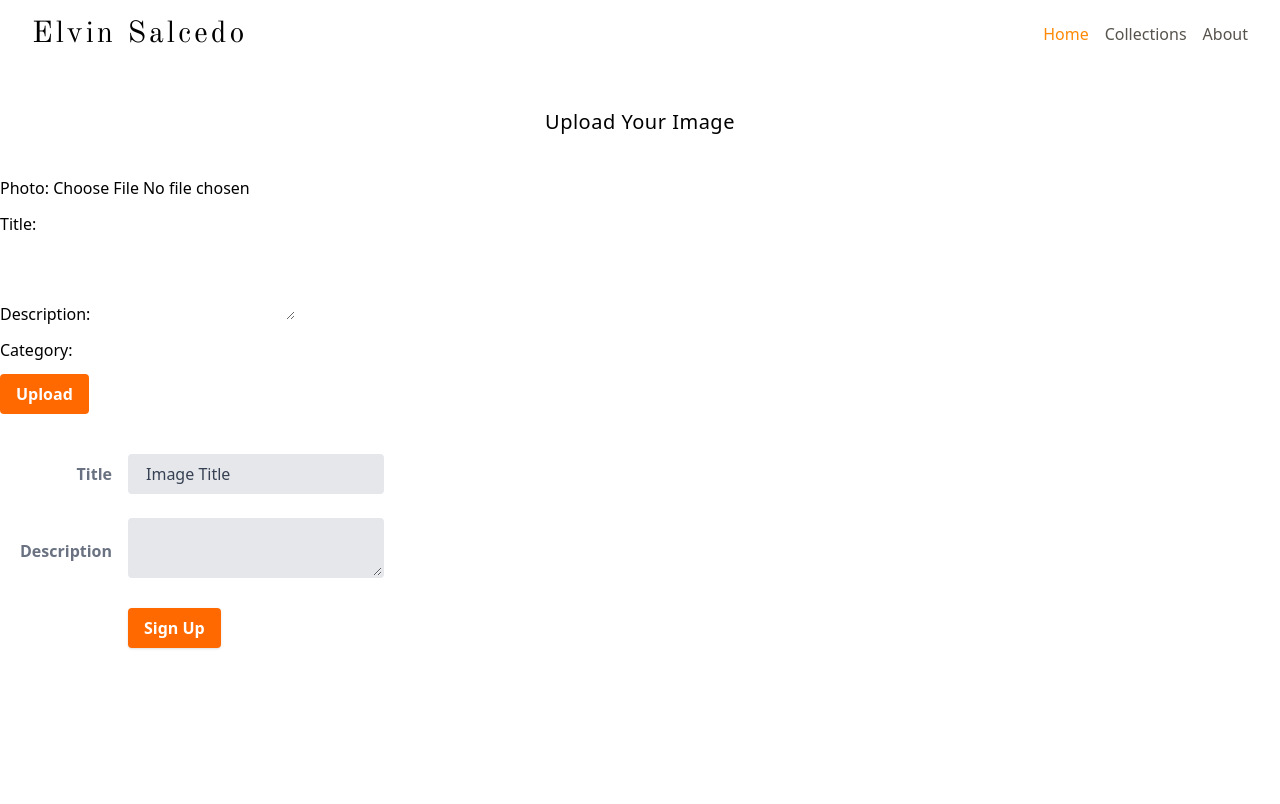
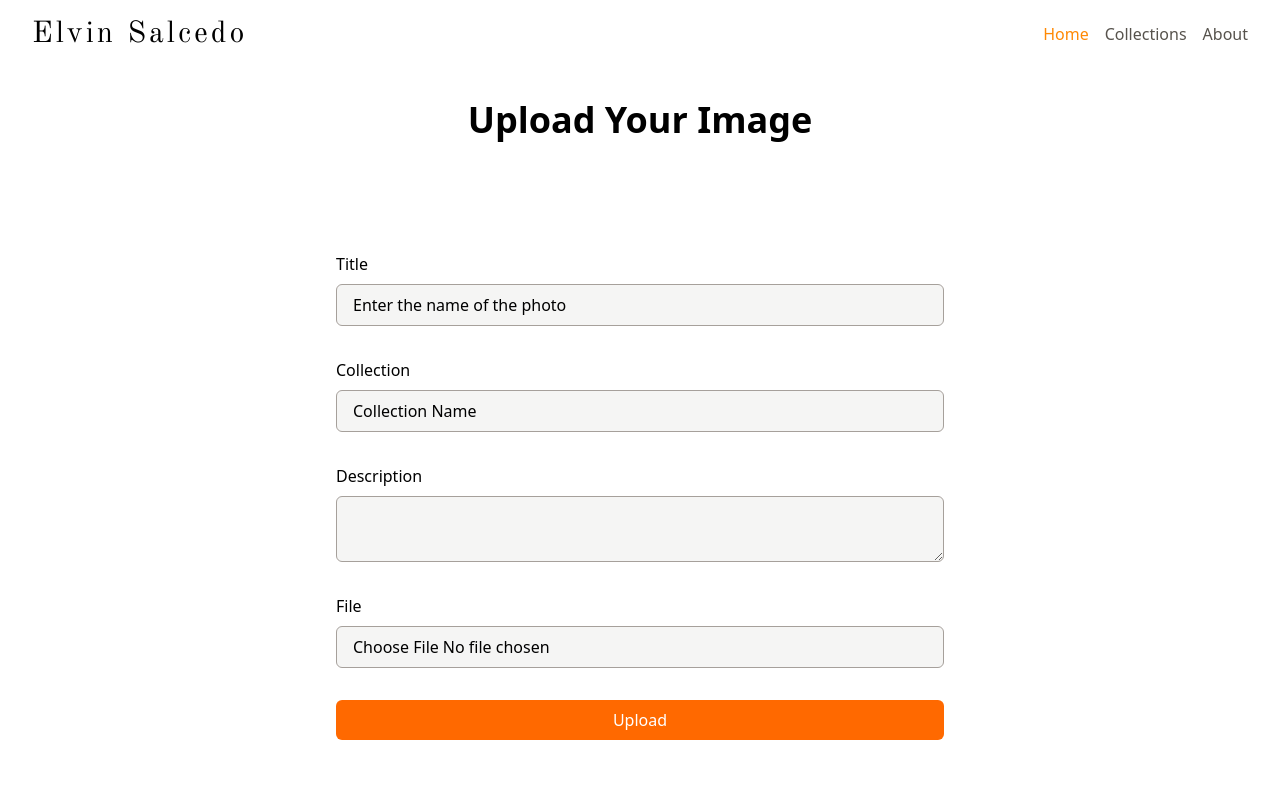
Before and after one commit to Oatmeal4Breakfast/photography-portfolio, a FastAPI app: page /admin/upload in a window 1280 px wide. Before the commit the page ends 649 px from the top, so only its background shows below. Run offline with FastAPI, Linux system fonts and the light colour scheme; parts of the project's set-up code (start-up, migrations or seed data) failed here and were passed over.

Commit message:
feature: /admin/upload form complete

```diff
--- a/src/main.py
+++ b/src/main.py
@@ -12,7 +12,7 @@ from src.config import Config, EnvType
 
 @asynccontextmanager
 async def lifespan(app: FastAPI):
-    config = Config.from_env()
+    config: Config = Config.from_env()
     if config.env_type == EnvType.DEVELOPMENT:
         init_db()
     yield
@@ -20,12 +20,12 @@ async def lifespan(app: FastAPI):
 
 app = FastAPI(lifespan=lifespan)
 
-app.mount("/static", StaticFiles(directory="src/static"), name="static")
+app.mount(path="/static", app=StaticFiles(directory="src/static"), name="static")
 
 templates = Jinja2Templates(directory="src/templates")
 
 
-@app.get("/", response_class=HTMLResponse)
+@app.get(path="/", response_class=HTMLResponse)
 async def home(request: Request):
     return templates.TemplateResponse(
         request=request,
@@ -33,7 +33,7 @@ async def home(request: Request):
     )
 
 
-@app.get("/admin/upload", response_class=HTMLResponse)
+@app.get(path="/admin/upload", response_class=HTMLResponse)
 async def upload_form(request: Request):
     return templates.TemplateResponse(request=request, name="upload.html")
 
--- a/src/static/css/output.css
+++ b/src/static/css/output.css
@@ -7,6 +7,8 @@
       "Segoe UI Emoji", "Segoe UI Symbol", "Noto Color Emoji";
     --font-mono: ui-monospace, SFMono-Regular, Menlo, Monaco, Consolas, "Liberation Mono",
       "Courier New", monospace;
+    --color-orange-100: oklch(95.4% 0.038 75.164);
+    --color-orange-200: oklch(90.1% 0.076 70.697);
     --color-orange-400: oklch(75% 0.183 55.934);
     --color-orange-500: oklch(70.5% 0.213 47.604);
     --color-orange-600: oklch(64.6% 0.222 41.116);
@@ -15,27 +17,35 @@
     --color-blue-700: oklch(48.8% 0.243 264.376);
     --color-purple-400: oklch(71.4% 0.203 305.504);
     --color-purple-500: oklch(62.7% 0.265 303.9);
+    --color-gray-100: oklch(96.7% 0.003 264.542);
     --color-gray-200: oklch(92.8% 0.006 264.531);
+    --color-gray-300: oklch(87.2% 0.01 258.338);
+    --color-gray-400: oklch(70.7% 0.022 261.325);
     --color-gray-500: oklch(55.1% 0.027 264.364);
     --color-gray-700: oklch(37.3% 0.034 259.733);
+    --color-stone-100: oklch(97% 0.001 106.424);
     --color-stone-400: oklch(70.9% 0.01 56.259);
     --color-stone-600: oklch(44.4% 0.011 73.639);
     --color-white: #fff;
     --spacing: 0.25rem;
     --container-sm: 24rem;
+    --container-2xl: 42rem;
     --text-sm: 0.875rem;
     --text-sm--line-height: calc(1.25 / 0.875);
     --text-xl: 1.25rem;
     --text-xl--line-height: calc(1.75 / 1.25);
     --text-3xl: 1.875rem;
     --text-3xl--line-height: calc(2.25 / 1.875);
+    --text-4xl: 2.25rem;
+    --text-4xl--line-height: calc(2.5 / 2.25);
     --font-weight-light: 300;
     --font-weight-medium: 500;
     --font-weight-bold: 700;
     --tracking-wide: 0.025em;
-    --tracking-wider: 0.05em;
     --tracking-widest: 0.1em;
     --leading-tight: 1.25;
+    --radius-md: 0.375rem;
+    --radius-lg: 0.5rem;
     --default-font-family: var(--font-sans);
     --default-mono-font-family: var(--font-mono);
     --font-display: "Old standard TT", serif;
@@ -241,14 +248,26 @@
   .mb-6 {
     margin-bottom: calc(var(--spacing) * 6);
   }
+  .mb-8 {
+    margin-bottom: calc(var(--spacing) * 8);
+  }
+  .mb-12 {
+    margin-bottom: calc(var(--spacing) * 12);
+  }
   .block {
     display: block;
   }
   .flex {
     display: flex;
   }
+  .grid {
+    display: grid;
+  }
   .w-full {
     width: 100%;
+  }
+  .max-w-2xl {
+    max-width: var(--container-2xl);
   }
   .max-w-sm {
     max-width: var(--container-sm);
@@ -271,8 +302,14 @@
   .justify-center {
     justify-content: center;
   }
+  .gap-2 {
+    gap: calc(var(--spacing) * 2);
+  }
   .gap-4 {
     gap: calc(var(--spacing) * 4);
+  }
+  .gap-8 {
+    gap: calc(var(--spacing) * 8);
   }
   .space-x-4 {
     :where(& > :not(:last-child)) {
@@ -284,6 +321,16 @@
   .rounded {
     border-radius: 0.25rem;
   }
+  .rounded-lg {
+    border-radius: var(--radius-lg);
+  }
+  .rounded-md {
+    border-radius: var(--radius-md);
+  }
+  .border {
+    border-style: var(--tw-border-style);
+    border-width: 1px;
+  }
   .border-2 {
     border-style: var(--tw-border-style);
     border-width: 2px;
@@ -291,29 +338,56 @@
   .border-gray-200 {
     border-color: var(--color-gray-200);
   }
-  .bg-blue-500 {
-    background-color: var(--color-blue-500);
+  .border-gray-300 {
+    border-color: var(--color-gray-300);
+  }
+  .border-gray-400 {
+    border-color: var(--color-gray-400);
+  }
+  .border-gray-500 {
+    border-color: var(--color-gray-500);
+  }
+  .border-orange-200 {
+    border-color: var(--color-orange-200);
+  }
+  .border-stone-400 {
+    border-color: var(--color-stone-400);
+  }
+  .bg-gray-100 {
+    background-color: var(--color-gray-100);
   }
   .bg-gray-200 {
     background-color: var(--color-gray-200);
   }
+  .bg-orange-100 {
+    background-color: var(--color-orange-100);
+  }
   .bg-orange-500 {
     background-color: var(--color-orange-500);
   }
-  .bg-purple-500 {
-    background-color: var(--color-purple-500);
+  .bg-stone-100 {
+    background-color: var(--color-stone-100);
   }
   .p-4 {
     padding: calc(var(--spacing) * 4);
   }
+  .p-8 {
+    padding: calc(var(--spacing) * 8);
+  }
   .px-4 {
     padding-inline: calc(var(--spacing) * 4);
+  }
+  .px-8 {
+    padding-inline: calc(var(--spacing) * 8);
   }
   .py-2 {
     padding-block: calc(var(--spacing) * 2);
   }
   .pr-4 {
     padding-right: calc(var(--spacing) * 4);
+  }
+  .text-center {
+    text-align: center;
   }
   .font-display {
     font-family: var(--font-display);
@@ -322,9 +396,9 @@
     font-size: var(--text-3xl);
     line-height: var(--tw-leading, var(--text-3xl--line-height));
   }
-  .text-sm {
-    font-size: var(--text-sm);
-    line-height: var(--tw-leading, var(--text-sm--line-height));
+  .text-4xl {
+    font-size: var(--text-4xl);
+    line-height: var(--tw-leading, var(--text-4xl--line-height));
   }
   .text-xl {
     font-size: var(--text-xl);
--- a/src/templates/upload.html
+++ b/src/templates/upload.html
@@ -2,93 +2,137 @@
 
 <!-- main content -->
 {% block content %}
-<div class="container">
-  <h1
-    class="flex flex-col mx-auto my-10 items-center justify-center text-xl font-medium tracking-wide"
-  >
-    Upload Your Image
-  </h1>
+<main>
+  <section class="container mx-auto p-8">
+   <div class="text-center mb-12 ">
+      <h1 class="text-4xl font-bold">Upload Your Image</h1>
+    </div>
+  </section>
+  <section class="container mx-auto px-8">
+    <div class="max-w-2xl mx-auto  p-8">
+      <form action="/admin/upload" method="POST" enctype=multipart/form-data>
+        <div class="flex flex-col gap-2">
+            <label for="title" id="title">Title</label>
+            <input type="text" name="title" required value="Enter the name of the photo" class="border border-stone-400 w-full rounded-md bg-stone-100 px-4 py-2 w-full mb-8">
+          </div>
+          <div class="flex flex-col gap-2">
+            <label for="collection" id="collection">Collection</label>
+            <input type="text" name="collection" value="Collection Name" required class="border border-stone-400 w-full rounded-md bg-stone-100 px-4 py-2 mb-8">
+          </div>
+          <div class="flex flex-col gap-2">
+            <label for="description" id="description">Description</label>
+            <textarea id="description" name="description" required class="border border-stone-400 w-full rounded-md bg-stone-100 px-4 py-2 mb-8"></textarea>
+          </div>
+          <div class="flex flex-col gap-2">
+            <label for="file_upload" id="file_upload">File</label>
+            <input type="file" name="file_upload" requred class="border border-stone-400 w-full rounded-md bg-stone-100 px-4 py-2 mb-8">
+          </div>
+          <div class="flex flex-col">
+            <button type="Submit" class="btn btn-primary bg-orange-500 text-white fond-bold py-2 mb-8 hover:bg-orange-600 rounded-md ">Upload</button>
+          </div>
+        </div>
+      </form>
+    </div>
+  </section>
+</main>
 
-  <form
-    action="/admin/upload"
-    method="POST"
-    enctype="multipart/form-data"
-    class="flex-col gap-4 mx-auto my-10 items-center justify-center"
-  >
-    <div class="mb-3">
-      <label for="file: " class="form-label">Photo: </label>
-      <input
-        type="file"
-        class="form-control"
-        id="file"
-        name="file"
-        accept="image/*"
-        required
-      />
-    </div>
 
-    <div class="mb-3">
-      <label for="title" class="form-label">Title: </label>
-      <input
-        type="text"
-        class="form-control"
-        id="title"
-        name="title"
-        required
-      />
-    </div>
 
-    <div class="mb-3">
-      <label for="description" class="form-label">Description: </label>
-      <textarea
-        class="form-control"
-        id="description"
-        name="description"
-        rows="3"
-      ></textarea>
-    </div>
 
-    <div class="mb-3">
-      <label for="category" class="form-label">Category: </label>
-      <input type="text" class="form-control" id="category" name="category" />
-    </div>
 
-    <button
-      type="submit"
-      class="bg-orange-500 hover:bg-orange-700 text-white font-bold py-2 px-4 rounded"
-    >
-      <span>Upload</span>
-    </button>
-  </form>
 
-  <form action="/admin/upload" method="POST" enctype="multipart/form-data" class="w-full max-w-sm">
-  <div class="md:flex md:items-center mb-6">
-    <div class="md:w-1/3">
-      <label class="block text-gray-500 font-bold md:text-right mb-1 md:mb-0 pr-4" for="title">
-        Title
-      </label>
-    </div>
-    <div class="md:w-2/3">
-      <input class="bg-gray-200 appearance-none border-2 border-gray-200 rounded w-full py-2 px-4 text-gray-700 leading-tight focus:outline-none focus:bg-white focus:border-purple-500" id="inline-full-name" type="text" value="Image Title">
-    </div>
-  </div>
-  <div class="md:flex md:items-center mb-6">
-    <div class="md:w-1/3">
-      <label class="block text-gray-500 font-bold md:text-right mb-1 md:mb-0 pr-4" for="decription">
-        Description
-      </label>
-    </div>
-    <div class="md:w-2/3">
-      <textarea class="bg-gray-200 appearance-none border-2 border-gray-200 rounded w-full py-2 px-4 text-gray-700 leading-tight focus:outline-none focus:bg-white focus:border-purple-500" id="inline-password" type="password" placeholder="Some Description of the Photo here.">      </textarea>
-    </div>
-  </div>
-  <div class="md:flex md:items-center">
-    <div class="md:w-1/3"></div>
-    <div class="md:w-2/3">
-      <button class="shadow bg-orange-500 hover:bg-orange-600 focus:shadow-outline focus:outline-none text-white font-bold py-2 px-4 rounded" type="button">
-        Sign Up
-      </button>
-    </div>
-  </div>
-</div>
+
+
+
+
+
+
+
+
+
+
+
+
+
+
+
+
+
+
+
+
+
+
+
+
+
+
+
+
+
+
+
+
+
+
+
+
+
+
+
+
+
+
+
+
+
+
+
+
+
+
+
+
+
+
+
+
+
+
+
+
+
+
+
+
+
+
+
+
+
+
+
+
+
+
+
+
+
+
+
+
+
+
+
+
+
+
+
+
+
+
+
+
+
+
 {% endblock %}
```
Also changed, not shown: other parts of src/static/css/output.css (+14 -26 lines).
